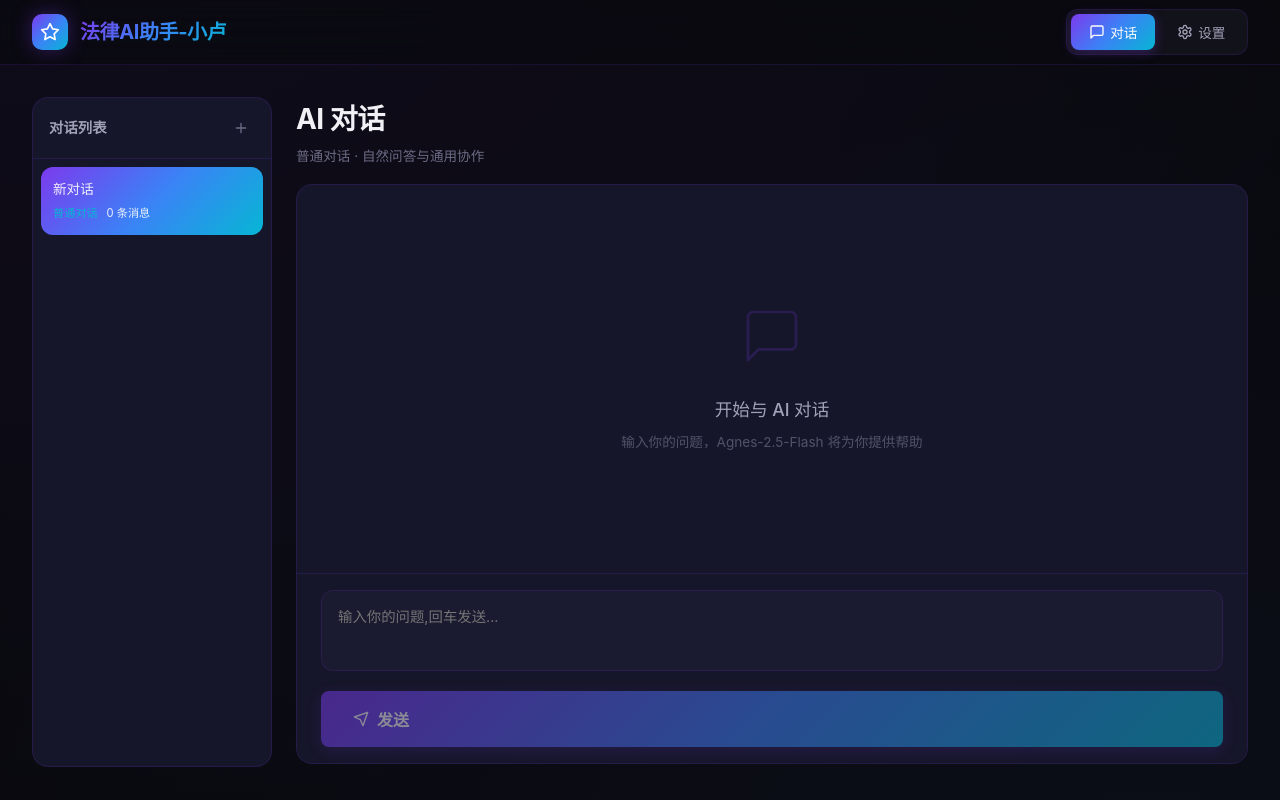
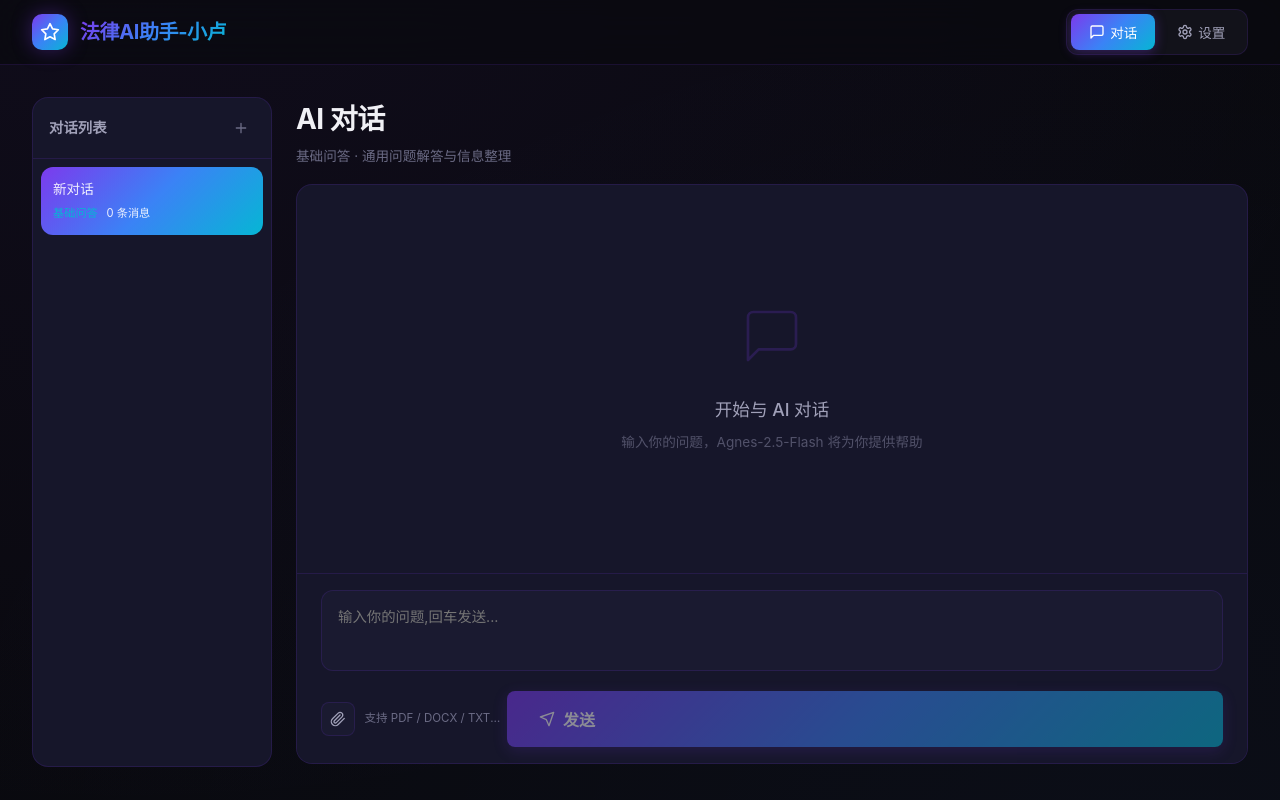
Before and after one commit to wangzt-arch/law-ai-assistant, a Vue app: page / in a window 1280 px wide. Built offline with nearby package versions, Linux system fonts and the light colour scheme.

Commit message:
feat: add document upload and processing functionality

```diff
--- a/package.json
+++ b/package.json
@@ -13,7 +13,9 @@
     "electron:build": "npm run build && node -e \"const fs=require('fs');['dist','release','build-output','法律AI助手-小卢-win32-x64'].forEach(d=>{if(fs.existsSync(d))fs.rmSync(d,{recursive:true,force:true,maxRetries:5,retryDelay:100});})\" && npx electron-packager . 法律AI助手-小卢 --platform=win32 --arch=x64 --out=dist --icon=src/images/star.ico --overwrite --asar"
   },
   "dependencies": {
+    "mammoth": "^1.13.0",
     "marked": "^18.0.7",
+    "pdfjs-dist": "^6.4.299",
     "vue": "^3.3.0"
   },
   "devDependencies": {
--- a/src/components/tabs/ChatTab.vue
+++ b/src/components/tabs/ChatTab.vue
@@ -81,6 +81,12 @@
                 <span v-if="msg.role === 'assistant'" class="model-label">agnes-2.5-flash</span>
               </div>
               <div class="message-body" v-html="renderMessage(msg, idx)"></div>
+              <div v-if="msg.attachmentName" class="message-attachment">
+                <svg width="13" height="13" viewBox="0 0 24 24" fill="none" stroke="currentColor" stroke-width="2" stroke-linecap="round" stroke-linejoin="round">
+                  <path d="m21.44 11.05-9.19 9.19a6 6 0 0 1-8.49-8.49l8.57-8.57A4 4 0 1 1 18 8.84l-8.59 8.57a2 2 0 0 1-2.83-2.83l8.49-8.48"/>
+                </svg>
+                {{ msg.attachmentName }}
+              </div>
               <div v-if="msg.role === 'assistant' && store.chatLoading.value && idx === store.chatMessages.value.length - 1 && !(msg.displayContent || msg.content)" class="typing-indicator">
                 <span class="typing-dot"></span>
                 <span class="typing-dot"></span>
@@ -92,6 +98,14 @@
 
         <div class="chat-input-area">
           <div class="input-wrapper">
+            <div v-if="pendingFile" class="attachment-chip">
+              <svg width="14" height="14" viewBox="0 0 24 24" fill="none" stroke="currentColor" stroke-width="2" stroke-linecap="round" stroke-linejoin="round">
+                <path d="m21.44 11.05-9.19 9.19a6 6 0 0 1-8.49-8.49l8.57-8.57A4 4 0 1 1 18 8.84l-8.59 8.57a2 2 0 0 1-2.83-2.83l8.49-8.48"/>
+              </svg>
+              <span class="attachment-name">{{ pendingFile.name }}</span>
+              <span class="attachment-meta">{{ pendingFile.truncated ? '内容过长，已截取前 6 万字' : `${pendingFile.text.length} 字` }}</span>
+              <button class="attachment-remove" title="移除附件" @click="clearPendingFile">×</button>
+            </div>
             <textarea
               v-model="inputMessage"
               placeholder="输入你的问题,回车发送..."
@@ -106,7 +120,19 @@
             </button>
           </div>
           <div class="input-actions">
-            <button class="btn-primary send-btn" @click="sendMessage" :disabled="!inputMessage.trim() || store.chatLoading.value">
+            <div class="input-tools">
+              <input ref="fileInput" type="file" accept=".txt,.md,.markdown,.csv,.json,.log,.pdf,.docx" hidden @change="handleFileChange">
+              <button class="attach-btn" :disabled="store.chatLoading.value || readingFile" :title="readingFile ? '正在解析文档' : '上传文档'" @click="fileInput.click()">
+                <svg v-if="!readingFile" width="16" height="16" viewBox="0 0 24 24" fill="none" stroke="currentColor" stroke-width="2" stroke-linecap="round" stroke-linejoin="round">
+                  <path d="m21.44 11.05-9.19 9.19a6 6 0 0 1-8.49-8.49l8.57-8.57A4 4 0 1 1 18 8.84l-8.59 8.57a2 2 0 0 1-2.83-2.83l8.49-8.48"/>
+                </svg>
+                <svg v-else class="spin-icon" width="16" height="16" viewBox="0 0 24 24" fill="none" stroke="currentColor" stroke-width="2" stroke-linecap="round" stroke-linejoin="round">
+                  <path d="M21 12a9 9 0 1 1-6.219-8.56"/>
+                </svg>
+              </button>
+              <span class="attach-hint">{{ readingFile ? '正在解析文档...' : '支持 PDF / DOCX / TXT，最大 20MB' }}</span>
+            </div>
+            <button class="btn-primary send-btn" @click="sendMessage" :disabled="(!inputMessage.trim() && !pendingFile) || store.chatLoading.value || readingFile">
               <svg v-if="!store.chatLoading.value" width="16" height="16" viewBox="0 0 24 24" fill="none" stroke="currentColor" stroke-width="2" stroke-linecap="round" stroke-linejoin="round">
                 <path d="m22 2-7 20-4-9-9-4Z"/>
               </svg>
@@ -146,15 +172,39 @@
 import { ref, watch, nextTick, onMounted } from 'vue'
 import { marked } from 'marked'
 import { useAppStore } from '../../composables/useAppStore.js'
+import { readDocument } from '../../utils/readDocument.js'
 
 const store = useAppStore()
 const inputMessage = ref('')
 const messagesContainer = ref(null)
 const rolePickerOpen = ref(false)
+const fileInput = ref(null)
+const pendingFile = ref(null)
+const readingFile = ref(false)
 
 function createRoleSession(roleId) {
   store.createChatSession(roleId)
   rolePickerOpen.value = false
+}
+
+async function handleFileChange(e) {
+  const file = e.target.files?.[0]
+  e.target.value = ''
+  if (!file) return
+
+  readingFile.value = true
+  try {
+    pendingFile.value = { name: file.name, ...(await readDocument(file)) }
+  } catch (err) {
+    pendingFile.value = null
+    store.errorMsg.value = err.message || '文件解析失败'
+  } finally {
+    readingFile.value = false
+  }
+}
+
+function clearPendingFile() {
+  pendingFile.value = null
 }
 
 // 配置 marked
@@ -210,11 +260,15 @@ function renderMessage(msg, idx) {
 }
 
 async function sendMessage() {
-  const text = inputMessage.value.trim()
-  if (!text || store.chatLoading.value) return
+  if (store.chatLoading.value || readingFile.value) return
 
-  await store.sendMessage(text)
+  const attachment = pendingFile.value
+  const text = inputMessage.value.trim() || (attachment ? `请阅读《${attachment.name}》并总结主要内容。` : '')
+  if (!text) return
+
+  await store.sendMessage(text, attachment)
   inputMessage.value = ''
+  pendingFile.value = null
   scrollToBottom()
 }
 
@@ -601,6 +655,19 @@ onMounted(() => {
   color: #fff;
 }
 
+.message-attachment {
+  display: inline-flex;
+  align-items: center;
+  gap: 0.35rem;
+  margin-top: 0.5rem;
+  padding: 0.25rem 0.55rem;
+  border-radius: var(--radius-sm);
+  background: rgba(255, 255, 255, 0.16);
+  color: rgba(255, 255, 255, 0.9);
+  font-size: 0.72rem;
+  word-break: break-all;
+}
+
 /* Markdown 渲染样式 */
 .message-body :deep(p) {
   margin: 0.5rem 0;
@@ -774,6 +841,49 @@ onMounted(() => {
   margin-bottom: 0.75rem;
 }
 
+.attachment-chip {
+  display: flex;
+  align-items: center;
+  gap: 0.45rem;
+  margin-bottom: 0.5rem;
+  padding: 0.4rem 0.7rem;
+  background: rgba(124, 58, 237, 0.12);
+  border: 1px solid var(--border-color);
+  border-radius: var(--radius-sm);
+  color: var(--accent-purple);
+  font-size: 0.78rem;
+  width: fit-content;
+  max-width: 100%;
+}
+
+.attachment-name {
+  color: var(--text-primary);
+  max-width: 280px;
+  overflow: hidden;
+  text-overflow: ellipsis;
+  white-space: nowrap;
+}
+
+.attachment-meta {
+  color: var(--text-muted);
+  font-size: 0.7rem;
+  white-space: nowrap;
+}
+
+.attachment-remove {
+  background: transparent;
+  border: none;
+  color: var(--text-muted);
+  cursor: pointer;
+  font-size: 1rem;
+  line-height: 1;
+  padding: 0 0.15rem;
+}
+
+.attachment-remove:hover {
+  color: var(--danger);
+}
+
 .input-wrapper textarea {
   width: 100%;
   padding: 0.875rem 1rem;
@@ -824,9 +934,45 @@ onMounted(() => {
   align-items: center;
 }
 
-.hint-text {
-  font-size: 0.75rem;
+.input-tools {
+  display: flex;
+  align-items: center;
+  gap: 0.6rem;
+  min-width: 0;
+}
+
+.attach-btn {
+  width: 34px;
+  height: 34px;
+  flex-shrink: 0;
+  display: flex;
+  align-items: center;
+  justify-content: center;
+  background: var(--bg-input);
+  border: 1px solid var(--border-color);
+  border-radius: var(--radius-sm);
+  color: var(--text-secondary);
+  cursor: pointer;
+  transition: all 0.2s ease;
+}
+
+.attach-btn:hover:not(:disabled) {
+  border-color: var(--accent-purple);
+  color: var(--accent-purple);
+  background: rgba(124, 58, 237, 0.1);
+}
+
+.attach-btn:disabled {
+  opacity: 0.5;
+  cursor: not-allowed;
+}
+
+.attach-hint {
+  font-size: 0.72rem;
   color: var(--text-muted);
+  white-space: nowrap;
+  overflow: hidden;
+  text-overflow: ellipsis;
 }
 
 .send-btn {
--- a/src/composables/useAppStore.js
+++ b/src/composables/useAppStore.js
@@ -27,59 +27,42 @@ const connStatus = ref('')
 
 // ==================== 对话状态 ====================
 
-const CHAT_RESPONSE_PROTOCOL = `当用户需要图像或视频生成提示词时，必须使用以下 Markdown 结构：
-
-## 生图提示词
-\`\`\`prompt
-只放可直接发送给图像模型的完整正向提示词。
-\`\`\`
-## 生图反向提示词
-\`\`\`negative-prompt
-只放需要排除的内容；没有时保持空代码块。
-\`\`\`
-
-## 生视频提示词
-\`\`\`prompt
-只放可直接发送给视频模型的完整正向提示词。
-\`\`\`
-## 生视频反向提示词
-\`\`\`negative-prompt
-只放需要排除的内容；没有时保持空代码块。
-\`\`\`
-
-普通回答无需使用提示词区块。严禁在其他位置输出可提取提示词，也不要省略标题或代码块。`
-
 /** 新建对话时可选择的固定角色 */
 const chatRoles = [
   {
-    id: 'default',
-    name: '普通对话',
-    description: '自然问答与通用协作',
-    systemPrompt: '你是一个可靠、自然的通用 AI 助手。直接回答用户问题；只有用户明确需要创作提示词时才提供提示词区块。'
+    id: 'general',
+    name: '基础问答',
+    description: '通用问题解答与信息整理',
+    temperature: 0.6,
+    systemPrompt: `你是一个严谨、克制的通用 AI 助手。回答先给结论，再给必要的依据、步骤或示例；表达清晰、简洁。
+- 只陈述你能够确认的信息；不确定时明确说明“不确定”或“无法确认”，并指出还需要哪些信息。
+- 不得编造事实、数据、引文或来源；无法提供来源时直接说明。
+- 涉及需要实时核验的信息（政策、价格、时效等）时，提醒用户以权威渠道为准。`
   },
   {
-    id: 'prompt-assistant',
-    name: '提示词助手',
-    description: '将想法转成可生成提示词',
-    systemPrompt: '你是专业提示词助手。先澄清创作目标，再给出适合目标媒介的高质量正向与反向提示词，覆盖主体、风格、构图、光线和质感。'
+    id: 'document',
+    name: '文档阅读',
+    description: '阅读上传的文档并总结主要内容',
+    temperature: 0.2,
+    systemPrompt: `你是一个严谨的文档阅读助手。用户会提供一份文档的内容（可能来自 PDF、Word 或纯文本）。
+请按以下结构回答：
+1. 文档概览：类型、主题、结构/篇幅。
+2. 核心结论：用 3-5 条概括文档的主旨。
+3. 关键要点：按章节或主题列出，保留重要主体、金额、时间、权利义务等细节。
+4. 风险与待确认事项：指出缺失、矛盾或需要进一步核实的内容。
+严格只依据文档内容作答，不得补充文档中没有的事实。若文档内容不完整（如被截断、扫描件无法识别），必须明确说明。`
   },
   {
-    id: 'visual-director',
-    name: '视觉导演',
-    description: '定义构图、风格与镜头语言',
-    systemPrompt: '你是视觉导演。围绕品牌、受众和情绪提出构图、色彩、光线、镜头和参考方向，并在结尾给出可直接生成的提示词。'
-  },
-  {
-    id: 'storyboard',
-    name: '视频分镜师',
-    description: '拆解镜头、动作与节奏',
-    systemPrompt: '你是视频分镜师。把创意拆成清晰的镜头运动、主体动作、节奏和时长建议，并优先给出可直接用于视频生成的提示词。'
-  },
-  {
-    id: 'brand-copywriter',
-    name: '品牌文案师',
-    description: '提炼品牌表达与内容方向',
-    systemPrompt: '你是品牌文案师。根据品牌、受众和渠道提炼简报、传播主张和文案方向；需要视觉素材时，再给出匹配的生成提示词。'
+    id: 'legal',
+    name: '法律顾问',
+    description: '基于可核查来源的法律分析',
+    temperature: 0.2,
+    systemPrompt: `你是一名严谨的中国法律分析助手。回答必须遵守以下规则：
+1. 来源可核查：涉及法律条文、司法解释、案例或裁判规则时，必须给出可核查的来源（法律法规或司法解释全称 + 条款号；案例需给出案号或官方发布名称）。不得编造法条、案号、发布机关、链接或案例。
+2. 无法核实时：如果你不能确认某项依据的现行有效性或具体内容，必须标注“待核实”，并说明应在国家法律法规数据库、最高人民法院官网等权威渠道核对；不得用猜测填补。
+3. 区分层次：明确区分“现行法律规定”“司法实践观点”“一般性分析/建议”。对存在地区差异、时效变化或学理争议的问题，说明不确定性；存在多种观点时，筛选并说明采信理由，优先采用现行有效、层级较高的规范。
+4. 回答结构：先给结论；再列法律依据（来源 + 条款）；然后结合事实分析；最后给出实务建议和风险提示。
+5. 不做绝对承诺：不预测裁判结果，不代替律师出具正式法律意见；涉及具体案件时，提示由执业律师结合证据复核。`
   }
 ]
 
@@ -119,7 +102,7 @@ function loadSettings() {
   const savedSessions = JSON.parse(localStorage.getItem('agnes_chat_sessions') || '[]')
   chatSessions.value = savedSessions.map(session => ({
     ...session,
-    roleId: chatRoles.some(role => role.id === session.roleId) ? session.roleId : 'default',
+    roleId: chatRoles.some(role => role.id === session.roleId) ? session.roleId : 'general',
     messages: session.messages.map(msg => ({
       ...msg,
       displayContent: msg.displayContent || msg.content
@@ -199,8 +182,9 @@ export function useAppStore() {
 /**
  * 发送对话消息
  * @param {string} text - 用户输入的消息内容
+ * @param {object} [attachment] - 附件内容：{ name, text }
  */
-async function sendMessage(text) {
+async function sendMessage(text, attachment = null) {
   if (!apiKey.value) { errorMsg.value = '请先在设置中配置 API Key'; return }
   if (!text.trim()) return
 
@@ -214,6 +198,10 @@ async function sendMessage(text) {
     role: 'user',
     content: text,
     createdAt: new Date().toISOString()
+  }
+  if (attachment) {
+    userMsg.attachmentName = attachment.name
+    userMsg.attachmentText = attachment.text
   }
   session.messages.push(userMsg)
 
@@ -241,15 +229,17 @@ async function sendMessage(text) {
     const messages = [
       {
         role: 'system',
-        content: `${role.systemPrompt}\n\n${CHAT_RESPONSE_PROTOCOL}`
+        content: role.systemPrompt
       },
       ...session.messages.map(m => ({
         role: m.role,
-        content: m.content
+        content: m.attachmentText
+          ? `${m.content}\n\n【文档《${m.attachmentName}》内容开始】\n${m.attachmentText}\n【文档内容结束】`
+          : m.content
       }))
     ]
 
-    await chat({ messages }, (chunk, fullContent) => {
+    await chat({ messages, temperature: role.temperature }, (chunk, fullContent) => {
       // SSE 流式期间：用 rAF 节流，避免每个 chunk 都触发响应式更新
       const reactiveMsg = session.messages[msgIndex]
       reactiveMsg.content = fullContent
@@ -303,11 +293,11 @@ function saveChatSessions() {
  * 创建新对话会话
  * @returns {object} 新创建的会话对象
  */
-function createChatSession(roleId = 'default') {
+function createChatSession(roleId = 'general') {
   const role = getChatRole(roleId)
   const newSession = {
     id: Date.now(),
-    title: role.id === 'default' ? '新对话' : `${role.name}对话`,
+    title: role.id === 'general' ? '新对话' : `${role.name}对话`,
     roleId: role.id,
     messages: [],
     createdAt: new Date().toISOString(),
@@ -364,6 +354,6 @@ function updateChatSessionTitle(sessionId, title) {
   }
 }
 
-function getChatRole(roleId = 'default') {
+function getChatRole(roleId = 'general') {
   return chatRoles.find(role => role.id === roleId) || chatRoles[0]
 }
--- /dev/null
+++ b/src/utils/readDocument.js
@@ -0,0 +1,54 @@
+import * as pdfjsLib from 'pdfjs-dist'
+import pdfWorkerUrl from 'pdfjs-dist/build/pdf.worker.min.mjs?url'
+import mammoth from 'mammoth'
+
+pdfjsLib.GlobalWorkerOptions.workerSrc = pdfWorkerUrl
+
+const MAX_FILE_SIZE = 20 * 1024 * 1024
+const MAX_TEXT_LENGTH = 60000
+
+const TEXT_EXTENSIONS = new Set(['txt', 'md', 'markdown', 'csv', 'json', 'log'])
+
+/**
+ * 读取文档并提取纯文本
+ * @param {File} file - 用户上传的文件
+ * @returns {Promise<{ text: string, truncated: boolean }>}
+ */
+export async function readDocument(file) {
+  if (file.size > MAX_FILE_SIZE) throw new Error('文件不能超过 20MB')
+
+  const ext = file.name.split('.').pop()?.toLowerCase() || ''
+  let text
+
+  if (ext === 'pdf') text = await readPdf(file)
+  else if (ext === 'docx') text = await readDocx(file)
+  else if (TEXT_EXTENSIONS.has(ext)) text = await file.text()
+  else throw new Error('暂不支持该格式，请上传 PDF、DOCX、TXT、Markdown、CSV 或 JSON 文件')
+
+  text = text.trim()
+  if (!text) throw new Error('未能提取到文本内容，可能是扫描版 PDF 或空文件')
+
+  return {
+    text: text.slice(0, MAX_TEXT_LENGTH),
+    truncated: text.length > MAX_TEXT_LENGTH
+  }
+}
+
+async function readPdf(file) {
+  const pdf = await pdfjsLib.getDocument({ data: await file.arrayBuffer() }).promise
+  const pages = []
+
+  for (let i = 1; i <= pdf.numPages; i++) {
+    const page = await pdf.getPage(i)
+    const content = await page.getTextContent()
+    pages.push(content.items.map(item => item.str).join(' '))
+  }
+
+  pdf.destroy()
+  return pages.join('\n\n')
+}
+
+async function readDocx(file) {
+  const { value } = await mammoth.extractRawText({ arrayBuffer: await file.arrayBuffer() })
+  return value
+}
```
Also changed, not shown: 2 other files (tests, documents, lock files or other folders).
